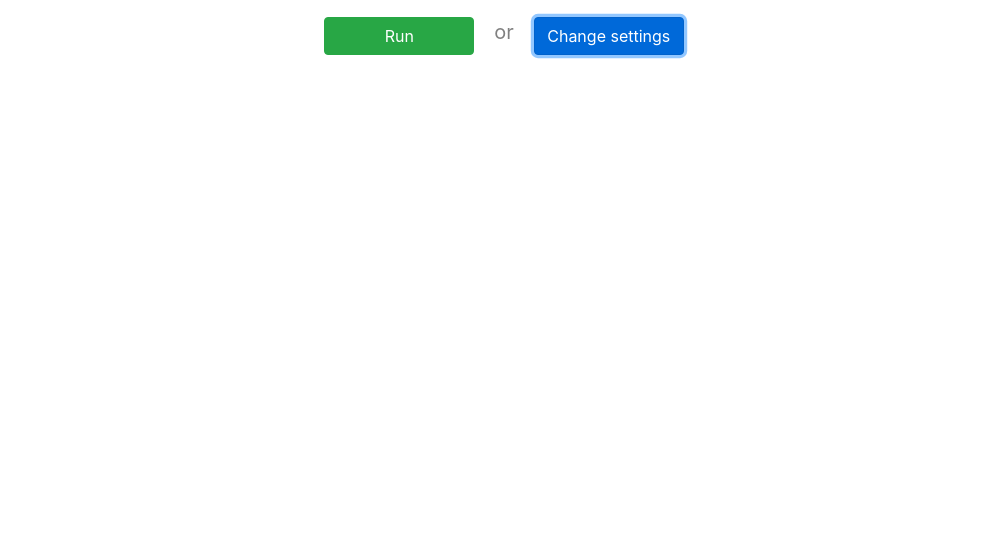
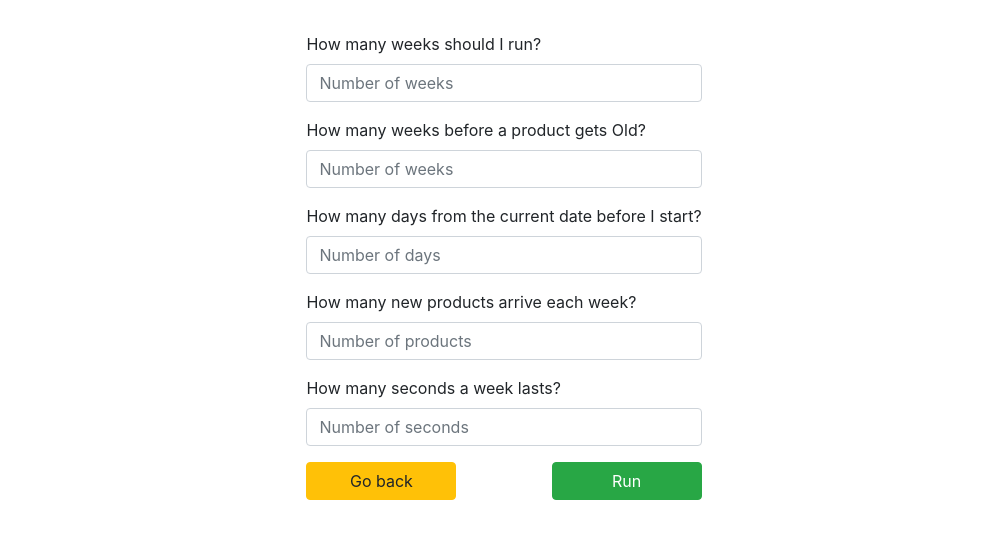
Before and after one commit to astronomyf/project-01, a plain HTML site: page Francesco/index.html in a window 1280 px wide. Both pictures are taken after a click on the button "Change settings". Shown: the part 109-648 px from the top of the page, without its empty margins (136-1140 px from the left). Drawn offline with nearby package versions, Linux system fonts and the light colour scheme.

Commit message:
Sistemata la index, modificato il CSS

```diff
--- a/Francesco/config.js
+++ b/Francesco/config.js
@@ -5,10 +5,9 @@
  * Config file for the manager's settings.
  */
 
-
 var configSettings = {
 
-    maxNumberOfWeeks: 3,
+    weeksBeforeOld: 3,
     numberOfNewProducts: 4,
     numberOfDays: 5,
     numberOfWeeks: 6,
--- a/Francesco/css/style.css
+++ b/Francesco/css/style.css
@@ -4,6 +4,10 @@
 
  body {
      padding: 20px;
+ }
+
+ #form-settings {
+     margin-top: 15px;
  }
 
  .row-margin {
--- /dev/null
+++ b/Francesco/customConfig.js
@@ -0,0 +1,22 @@
+/**
+ * @file customConfig.js
+ * @author Francesco Violante
+ *
+ * Extract values from HTML form to customize settings for the printing of the list.
+ */
+
+ function customSettings() {
+    var form = document.getElementById('form-settings');
+    var buttons = document.getElementById('buttons-index');
+
+    if(form.style.display === "none") {
+        form.style.display = "block";
+        buttons.style.display = "none";
+    } else if(buttons.style.display === "block") {
+        form.style.display = "none";
+        buttons.style.display = "block";
+    } else {
+        form.style.display = "none";
+        buttons.style.display = "block";
+    }
+ }
--- a/Francesco/index.html
+++ b/Francesco/index.html
@@ -18,15 +18,42 @@
             </div>
         </div>
         <div class="row row-margin">
-            <div class="mx-auto">
+            <div id="buttons-index" class="mx-auto">
                 <button type="button" id="run-button" class="btn btn-success float-left" onclick="start();">Run</button>
                 <span class="align-middle margin-between"> or </span>
-                <button type="button" id="settings-button" class="btn btn-primary float-right" onclick="showSettings();">Change settings</button>
+                <button type="button" id="settings-button" class="btn btn-primary float-right" onclick="customSettings();">Change settings</button>
+            </div>
+            <div id="form-settings" class="mx-auto" style="display: none;">
+                <form>
+                    <div class="form-group">
+                      <label for="formGroupExampleInput">How many weeks should I run?</label>
+                      <input type="text" class="form-control" id="numberOfWeeks" placeholder="Number of weeks">
+                    </div>
+                    <div class="form-group">
+                      <label for="formGroupExampleInput2">How many weeks before a product gets Old?</label>
+                      <input type="text" class="form-control" id="weeksBeforeOld" placeholder="Number of weeks">
+                    </div>
+                    <div class="form-group">
+                      <label for="formGroupExampleInput">How many days from the current date before I start?</label>
+                      <input type="text" class="form-control" id="numberOfDays" placeholder="Number of days">
+                    </div>
+                    <div class="form-group">
+                      <label for="formGroupExampleInput2">How many new products arrive each week?</label>
+                      <input type="text" class="form-control" id="numberOfNewProducts" placeholder="Number of products">
+                    </div>
+                    <div class="form-group">
+                        <label for="formGroupExampleInput2">How many seconds a week lasts?</label>
+                        <input type="text" class="form-control" id="numberOfSeconds" placeholder="Number of seconds">
+                    </div>
+                    <button type="button" id="settings-button" class="btn btn-warning float-left" onclick="customSettings();">Go back</button>
+                    <button type="button" id="run-button" class="btn btn-success float-right" onclick="startCustomSettings();">Run</button>
+                </form>
             </div>
         </div>
     </div>
 
     <!-- end of body -->
     <script type="text/javascript" src="config.js"></script>
+    <script type="text/javascript" src="customConfig.js"></script>
 </body>
 </html>
```
Also changed, not shown: Francesco/main.js (added, +14 -0 lines).
